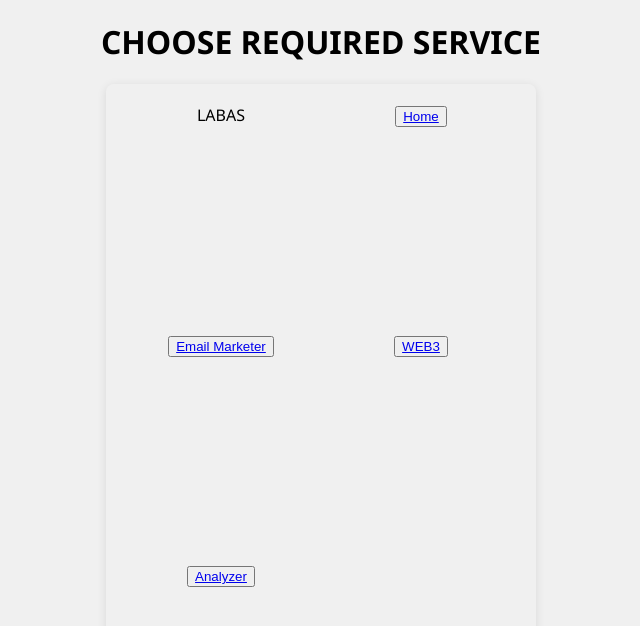
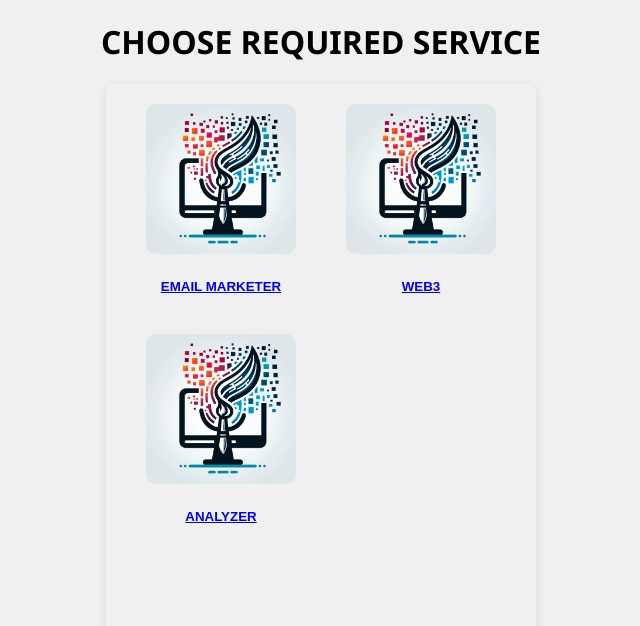
Before and after one commit to ariis11/aihub, a React (Vite) app: page /#/ in a window 1280 px wide. Shown: the top 626 px of the page, without its empty margins (319-959 px from the left). Built offline with nearby package versions, Linux system fonts and the light colour scheme; what @twa-dev/sdk would draw is missing.

Commit message:
PG router test 3

```diff
--- a/src/components/Home.tsx
+++ b/src/components/Home.tsx
@@ -26,22 +26,17 @@ export default function Home() {
           <h1 className="navigation-header">CHOOSE REQUIRED SERVICE</h1>
           <div className="container-navigation">
             <div className="inner">
-              LABAS
               <div className="item">
-                {/* <img src="imgen.webp" className="img" /> */}
-                <button key="/home" onClick={() => handleRouteSelection("/home")}><Link to="/home">Home</Link></button>
+                <img src="imgen.webp" className="img" />
+                <button className="btn" key="/email-marketer" onClick={() => handleRouteSelection("/email-marketer")}><Link to="/email-marketer">Email Marketer</Link></button>
               </div>
               <div className="item">
-                {/* <img src="imgen.webp" className="img" /> */}
-                <button key="/email-marketer" onClick={() => handleRouteSelection("/email-marketer")}><Link to="/email-marketer">Email Marketer</Link></button>
+                <img src="imgen.webp" className="img" />
+                <button className="btn" key="/crypto-news" onClick={() => handleRouteSelection("/crypto-news")}><Link to="/crypto-news">WEB3</Link></button>
               </div>
               <div className="item">
-                {/* <img src="imgen.webp" className="img" /> */}
-                <button key="/crypto-news" onClick={() => handleRouteSelection("/crypto-news")}><Link to="/crypto-news">WEB3</Link></button>
-              </div>
-              <div className="item">
-                {/* <img src="imgen.webp" className="img" /> */}
-                <button key="/technical-analysis" onClick={() => handleRouteSelection("/technical-analysis")}><Link to="/technical-analysis">Analyzer</Link></button>
+                <img src="imgen.webp" className="img" />
+                <button className="btn" key="/technical-analysis" onClick={() => handleRouteSelection("/technical-analysis")}><Link to="/technical-analysis">Analyzer</Link></button>
               </div>
               {/* <button key="/home" onClick={() => handleRouteSelection("/home")}><Link to="/home">Home</Link></button>
               <button key="/email-marketer" onClick={() => handleRouteSelection("/email-marketer")}><Link to="/email-marketer">Email Marketer</Link></button>
```
